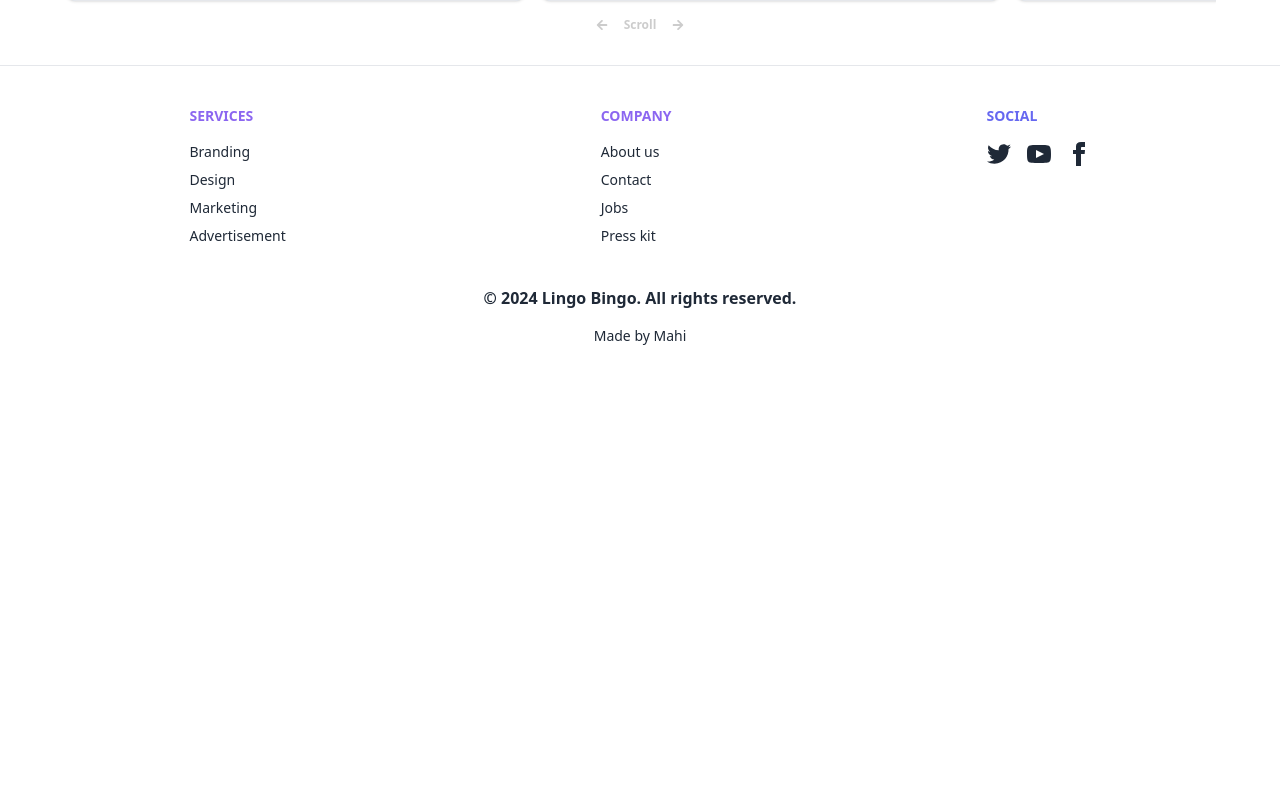
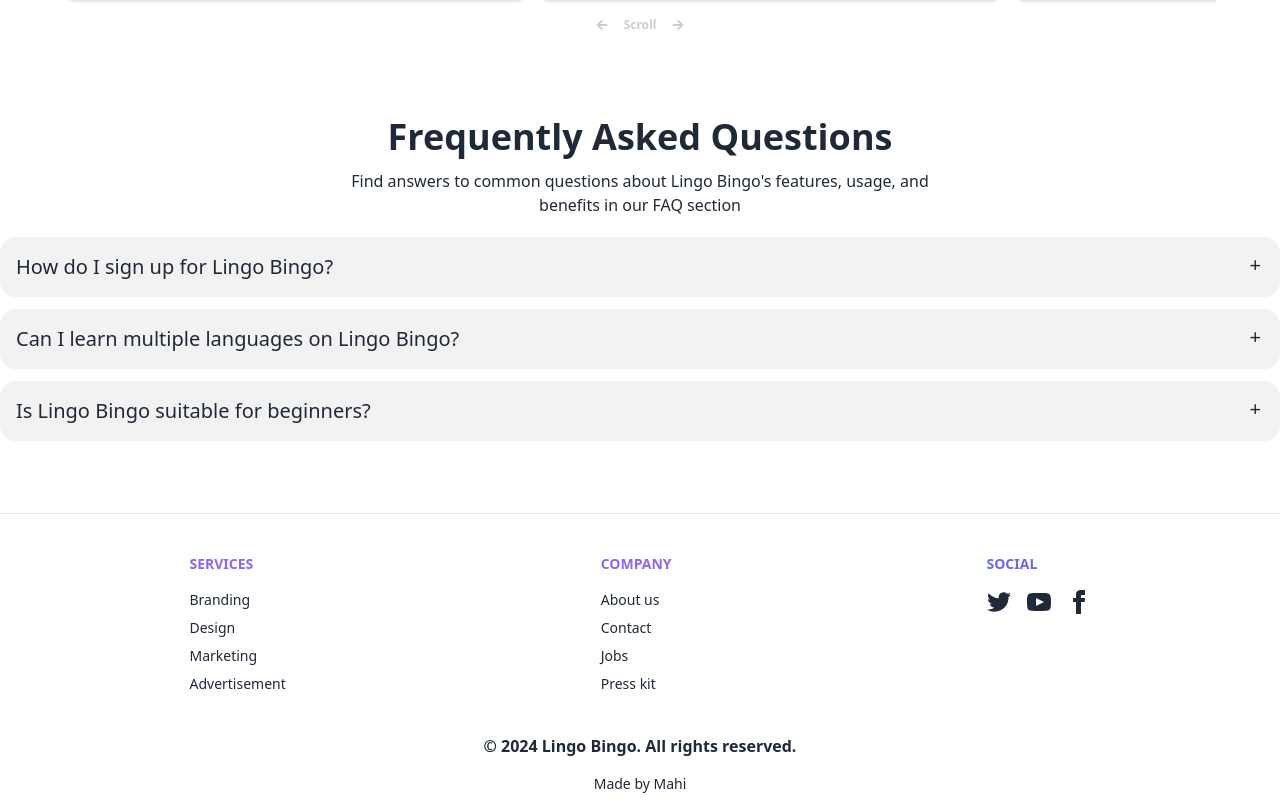
Before and after one commit to khbmh/lingo-bingo, a React (Vite) app: page / in a window 1280 px wide. Shown: the part 2239-3041 px from the top of the page. Before the commit the page ends 2593 px from the top, so only its background shows below. Built offline with nearby package versions, Linux system fonts and the light colour scheme; no server answers.

Commit message:
faq added to home

```diff
--- /dev/null
+++ b/src/components/PageComponents/home/FAQ.jsx
@@ -0,0 +1,45 @@
+import Heading from '../../common/Heading';
+
+function FAQ() {
+  const qna = [
+    {
+      question: 'How do I sign up for Lingo Bingo?',
+      answer:
+        "Click on the 'Sign Up' button on the homepage, fill in your details, and follow the prompts to create your account.",
+    },
+    {
+      question: 'Can I learn multiple languages on Lingo Bingo?',
+      answer:
+        'Unfortunately not, Lingo Bingo supports 1 language. You can learn only arabic for now.',
+    },
+    {
+      question: 'Is Lingo Bingo suitable for beginners?',
+      answer:
+        'Absolutely! Lingo Bingo offers lessons for all skill levels, including beginners, intermediate learners, and advanced users.',
+    },
+  ];
+
+  return (
+    <div className="container mx-auto my-10">
+      <Heading
+        title="Frequently Asked Questions"
+        description="Find answers to common questions about Lingo Bingo's features, usage, and benefits in our FAQ section"
+      />
+      <div className="flex flex-col gap-3">
+        {qna.map((item, index) => (
+          <div key={index} className="collapse collapse-plus bg-base-200">
+            <input type="radio" name="my-accordion-3" />
+            <div className="collapse-title text-xl font-medium">
+              {item.question}
+            </div>
+            <div className="collapse-content">
+              <p>{item.answer}</p>
+            </div>
+          </div>
+        ))}
+      </div>
+    </div>
+  );
+}
+
+export default FAQ;
--- a/src/components/common/Navbar.jsx
+++ b/src/components/common/Navbar.jsx
@@ -16,7 +16,7 @@ function Navbar() {
   );
 
   return (
-    <div className="h-[7vh] md:h-[7vmin] lg:h-[8vmin]">
+    <div className="h-[10vh] md:h-[7vmin] lg:h-[8vmin]">
       <div
         className={`navbar backdrop-blur-md border-b ${
           userLoading && 'invisible'
--- a/src/components/pages/Home.jsx
+++ b/src/components/pages/Home.jsx
@@ -1,4 +1,5 @@
 import AboutUs from '../PageComponents/home/AboutUs';
+import FAQ from '../PageComponents/home/FAQ';
 import Feedback from '../PageComponents/home/Feedback';
 import Hero from '../PageComponents/home/Hero';
 import Success from '../PageComponents/home/Success';
@@ -10,6 +11,7 @@ function Home() {
       <AboutUs />
       <Success />
       <Feedback />
+      <FAQ />
     </div>
   );
 }
```
